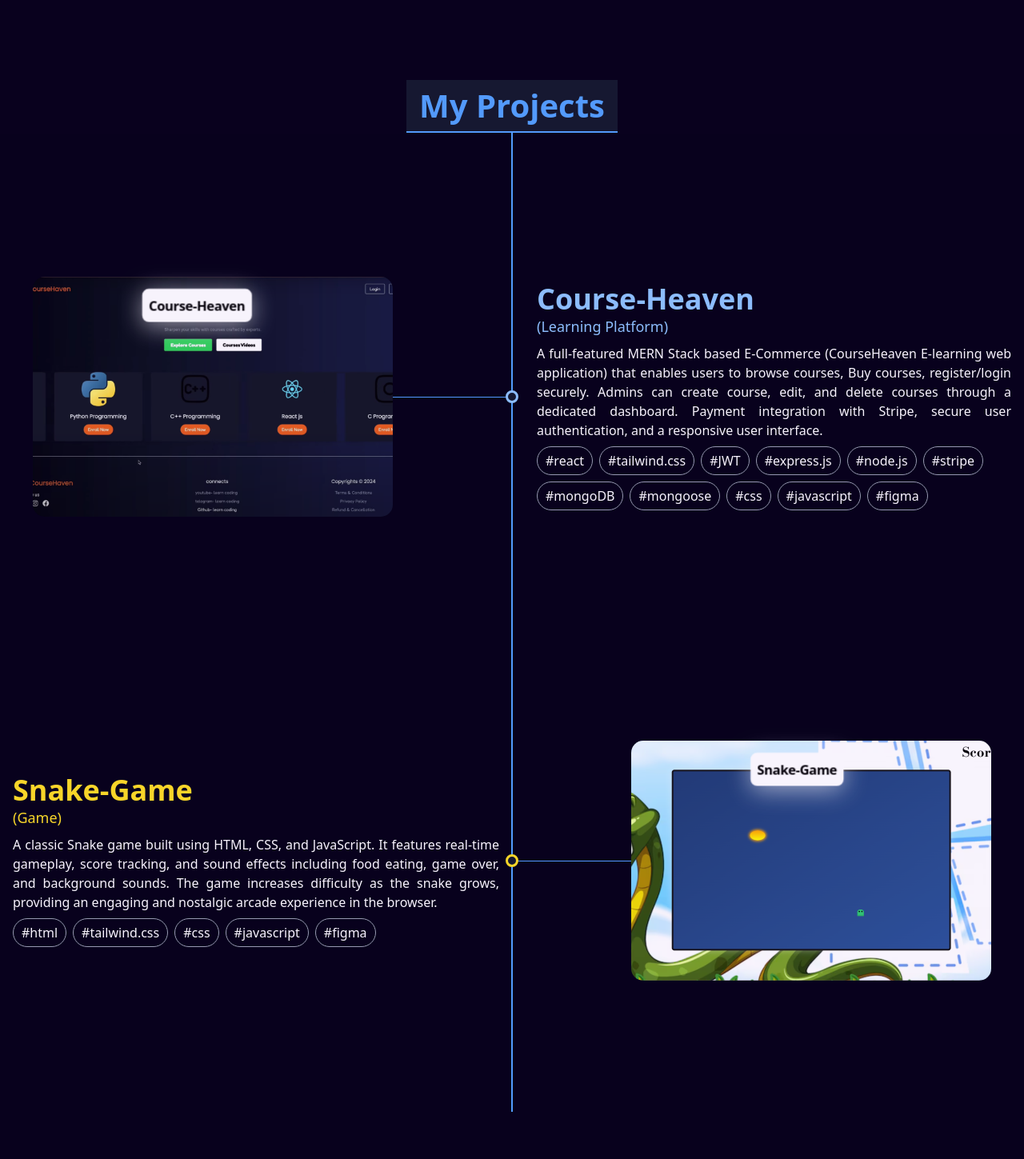
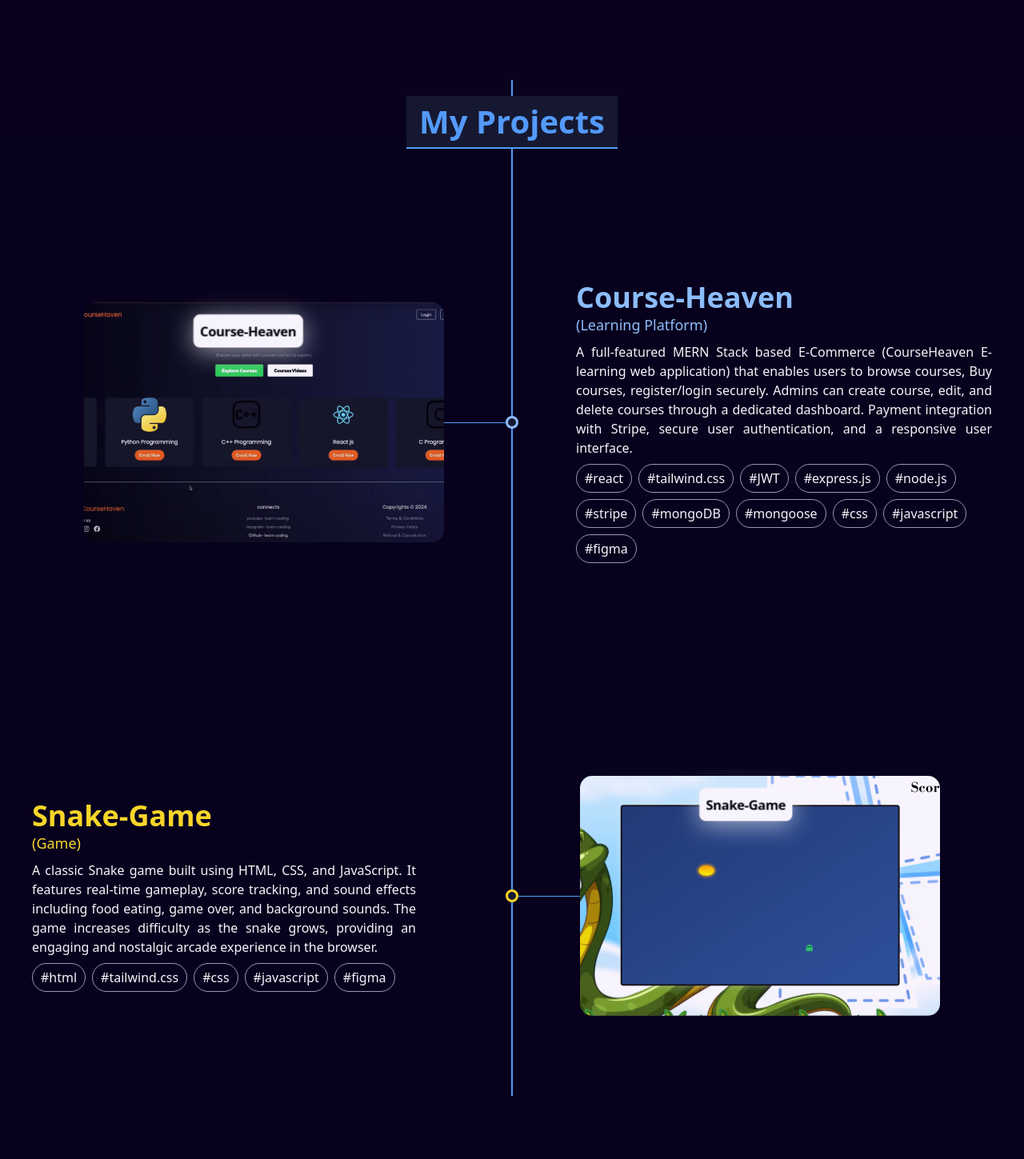
Before and after one commit to tushar591/Portfolio, a Next.js app: page / in a window 1280 px wide. Shown: the part 1361-2810 px from the top of the page at 80% size. Built offline with nearby package versions, Linux system fonts and the light colour scheme.

Commit message:
Made Project Section mobile responsive

```diff
--- a/components/main/Projects.tsx
+++ b/components/main/Projects.tsx
@@ -8,7 +8,7 @@
       {/* Portfolio Projects Section */}
       <section
         id="projects"
-        className="max-w-screen-xl mx-auto px-4 relative pb-8 sm:pb-16 text-white"
+        className="flex flex-col align-items-center justify-center gap-3 h-full relative pb-0 py-5 text-white"
       >
         {/* Section Title */}
         <h2 className="text-3xl sm:text-[40px] bg-gray-900 relative z-10 font-bold px-4 py-2 w-max mx-auto text-center text-blue-400 sm:border-b-2 border-blue-400">
@@ -26,7 +26,7 @@
 
           <a
             href="https://e-commerce-website-ten-eta.vercel.app/"
-            className="flex pr-20 w-full relative justify-center sm:justify-start"
+            className="flex px-20 w-full relative justify-center sm:justify-start"
             target="_blank"
             rel="noopener noreferrer"
           >
@@ -48,7 +48,7 @@
           </a>
 
           {/* Project Details */}
-          <div className="w-full">
+          <div className="px-10 w-full">
             <h3 className="text-blue-300 font-bold text-2xl md:text-4xl">
               Course-Heaven
             </h3>
@@ -93,7 +93,7 @@
         {/* Project 2 */}
         <div className="flex flex-col sm:flex-row gap-4 mt-12 sm:gap-[20px] items-center sm:mt-20 relative">
           {/* Content on left side for this project */}
-          <div className="order-2 sm:order-1 w-full">
+          <div className="order-2 pl-10 sm:order-1 w-full">
             <h3 className="text-yellow-300 font-bold text-2xl md:text-4xl">
               Snake-Game
             </h3>
@@ -131,7 +131,7 @@
           <a
             href="https://snake-game-beta-lyart.vercel.app/"
             target="_blank"
-            className="order-1 pl-10 sm:order-2 flex relative justify-center sm:justify-start"
+            className="order-1 px-20 sm:order-2 flex relative justify-center sm:justify-start"
           >
             <TiltedRightCard
               imageSrc="/Snake-game.png"
```
